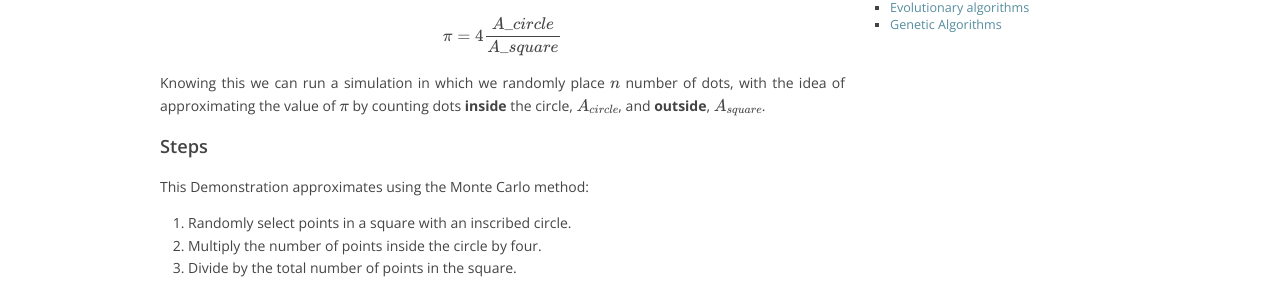
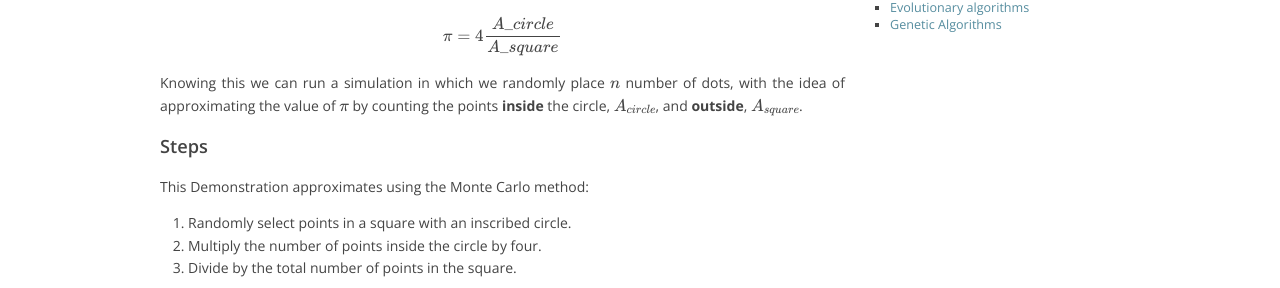
Before and after one commit to davidrobles/davidrobles.github.io, a Jekyll site: the page built from _posts/2014-06-05-estimating-pi-using-monte-carlo-simulations.md, in a window 1280 px wide. Shown: the part 598-886 px from the top of the page. Built offline with Jekyll 4.4.1, drawn with Linux system fonts in a browser that asks for light colours; Markdown is read by kramdown in place of the engine named in the settings; formulas are drawn with MathJax 3; comment, search, counter and statistics services are not loaded.

Commit message:
more mc changes

```diff
--- a/_posts/2014-06-05-estimating-pi-using-monte-carlo-simulations.md
+++ b/_posts/2014-06-05-estimating-pi-using-monte-carlo-simulations.md
@@ -47,8 +47,8 @@ $$
 
 Knowing this we can run a simulation in which we randomly place \\( n \\)
 number of dots, with the idea of approximating the value of \\( \pi \\) by
-counting dots **inside** the circle, \\( A\_{circle} \\), and **outside**, \\(
-A\_{square} \\).
+counting the points **inside** the circle, \\( A\_{circle} \\), and
+**outside**, \\( A\_{square} \\).
 
 ### Steps
 
--- a/js/mc-pi.js
+++ b/js/mc-pi.js
@@ -84,10 +84,12 @@ MCPI.Model.prototype = {
     reset: function() {
         clearInterval(this.timerId);
         this.points = [];
+        fire("reset");
     },
 
     run: function() {
         var that = this;
+        this.reset();
         // this.timerId = setInterval(function() { that.addPoint(that); }, 3);
         this.timerId = window.requestNextAnimationFrame(function() { that.addPoint(that); });
     }
```
